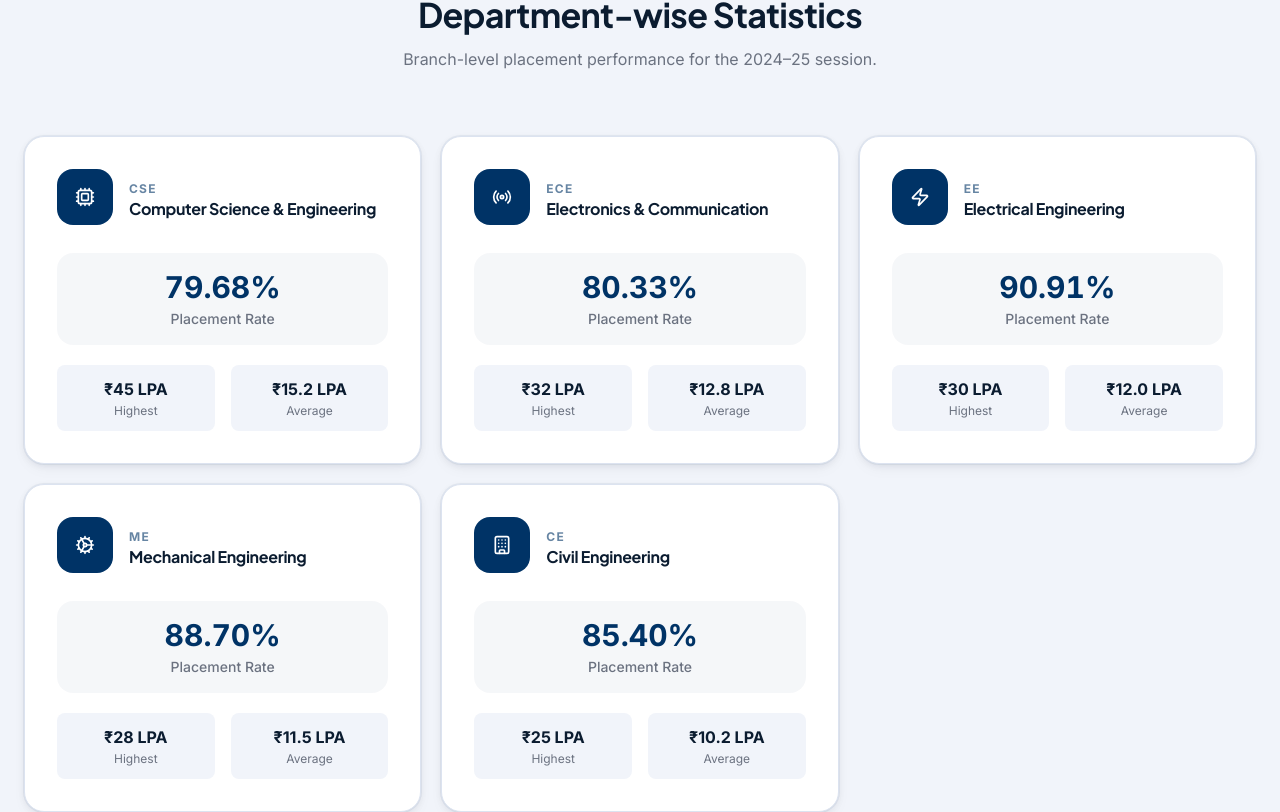
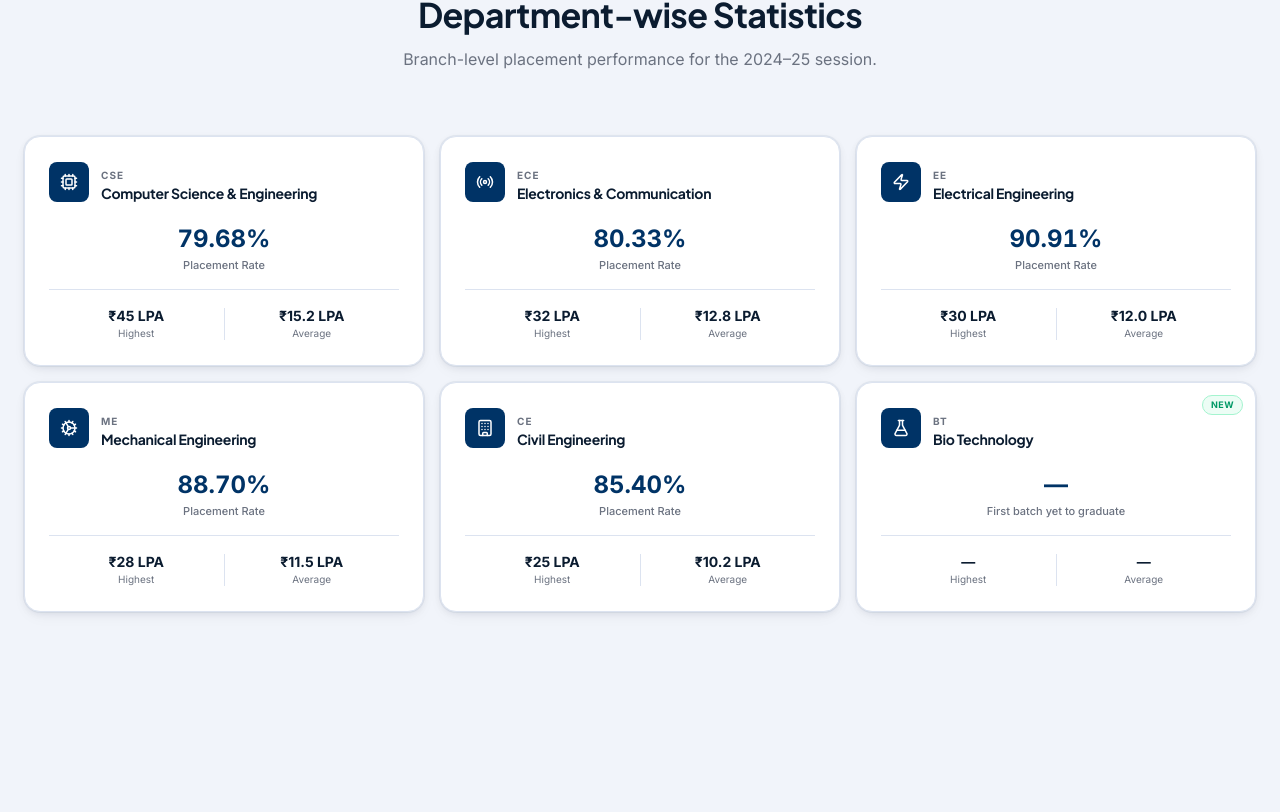
Before and after one commit to coding-pundit-nitap/Tnp, a Next.js app: page / in a window 1280 px wide. Shown: the part 3389-4201 px from the top of the page. Built offline with nearby package versions, Linux system fonts and the light colour scheme.

Commit message:
ui: add Bio Technology dept, compact department cards, remove inner shadows

```diff
--- a/components/landing/DepartmentPlacements.tsx
+++ b/components/landing/DepartmentPlacements.tsx
@@ -1,7 +1,7 @@
 "use client";
 
 import { motion } from "framer-motion";
-import { Cpu, Radio, Cog, Zap, Building } from "lucide-react";
+import { Cpu, Radio, Cog, Zap, Building, FlaskConical } from "lucide-react";
 import SectionHeading from "./SectionHeading";
 
 const data = [
@@ -12,6 +12,7 @@ const data = [
     highest: "₹45 LPA",
     average: "₹15.2 LPA",
     icon: Cpu,
+    isNew: false,
   },
   {
     dept: "Electronics & Communication",
@@ -20,6 +21,7 @@ const data = [
     highest: "₹32 LPA",
     average: "₹12.8 LPA",
     icon: Radio,
+    isNew: false,
   },
   {
     dept: "Electrical Engineering",
@@ -28,6 +30,7 @@ const data = [
     highest: "₹30 LPA",
     average: "₹12.0 LPA",
     icon: Zap,
+    isNew: false,
   },
   {
     dept: "Mechanical Engineering",
@@ -36,6 +39,7 @@ const data = [
     highest: "₹28 LPA",
     average: "₹11.5 LPA",
     icon: Cog,
+    isNew: false,
   },
   {
     dept: "Civil Engineering",
@@ -44,6 +48,16 @@ const data = [
     highest: "₹25 LPA",
     average: "₹10.2 LPA",
     icon: Building,
+    isNew: false,
+  },
+  {
+    dept: "Bio Technology",
+    short: "BT",
+    rate: "—",
+    highest: "—",
+    average: "—",
+    icon: FlaskConical,
+    isNew: true,
   },
 ];
 
@@ -60,7 +74,7 @@ export default function DepartmentWisePlacement() {
           subtitle="Branch-level placement performance for the 2024–25 session."
         />
 
-        <div className="mt-16 grid gap-5 sm:grid-cols-2 lg:grid-cols-3">
+        <div className="mt-16 grid gap-4 sm:grid-cols-2 lg:grid-cols-3">
           {data.map((d, i) => (
             <motion.div
               key={d.dept}
@@ -68,42 +82,49 @@ export default function DepartmentWisePlacement() {
               whileInView={{ opacity: 1, y: 0 }}
               transition={{ delay: i * 0.07, duration: 0.45, ease: "easeOut" }}
               viewport={{ once: true }}
-              className="group rounded-2xl border border-line bg-surface p-6 sm:p-8 shadow-soft transition-all duration-300 hover:bg-[#f8faff] hover:shadow-soft-hover"
+              className="group relative rounded-xl border border-line bg-surface p-5 sm:p-6 shadow-soft transition-all duration-300 hover:shadow-soft-hover"
             >
+              {/* New branch badge */}
+              {d.isNew && (
+                <span className="absolute top-3 right-3 rounded-full bg-emerald-50 border border-emerald-200 px-2 py-0.5 text-[9px] font-bold uppercase tracking-wider text-emerald-600">
+                  New
+                </span>
+              )}
               {/* Header */}
-              <div className="flex items-center gap-3 sm:gap-4">
-                <span className="flex h-11 w-11 sm:h-14 sm:w-14 items-center justify-center rounded-xl bg-navy text-white">
-                  <d.icon size={20} strokeWidth={2} />
+              <div className="flex items-center gap-3">
+                <span className="flex h-10 w-10 items-center justify-center rounded-lg bg-navy text-white">
+                  <d.icon size={18} strokeWidth={2} />
                 </span>
                 <div className="min-w-0">
-                  <span className="text-[10px] sm:text-xs font-bold uppercase tracking-widest text-navy/60">
+                  <span className="text-[10px] font-bold uppercase tracking-widest text-ink-muted">
                     {d.short}
                   </span>
-                  <h3 className="text-sm sm:text-base font-bold text-ink leading-tight">
+                  <h3 className="text-sm font-bold text-ink leading-tight">
                     {d.dept}
                   </h3>
                 </div>
               </div>
 
-              {/* Placement rate - prominent */}
-              <div className="mt-6 sm:mt-7 rounded-xl bg-navy/[0.04] px-4 sm:px-5 py-3 sm:py-4 text-center">
-                <p className="text-2xl sm:text-3xl font-extrabold tabular-nums text-navy">
+              {/* Placement rate */}
+              <div className="mt-5 text-center">
+                <p className="text-2xl font-extrabold tabular-nums text-navy">
                   {d.rate}
                 </p>
-                <p className="mt-1 text-xs sm:text-sm font-medium text-ink-muted">
-                  Placement Rate
+                <p className="mt-0.5 text-[11px] font-medium text-ink-muted">
+                  {d.isNew ? "First batch yet to graduate" : "Placement Rate"}
                 </p>
               </div>
 
               {/* Package stats */}
-              <div className="mt-4 sm:mt-5 grid grid-cols-2 gap-3 sm:gap-4">
-                <div className="rounded-lg bg-canvas px-3 sm:px-4 py-2.5 sm:py-3 text-center">
-                  <p className="text-sm sm:text-base font-bold text-ink">{d.highest}</p>
-                  <p className="mt-0.5 text-[11px] sm:text-xs text-ink-muted">Highest</p>
+              <div className="mt-4 flex items-center justify-between border-t border-line pt-4">
+                <div className="text-center flex-1">
+                  <p className="text-sm font-bold text-ink">{d.highest}</p>
+                  <p className="text-[10px] text-ink-muted">Highest</p>
                 </div>
-                <div className="rounded-lg bg-canvas px-3 sm:px-4 py-2.5 sm:py-3 text-center">
-                  <p className="text-sm sm:text-base font-bold text-ink">{d.average}</p>
-                  <p className="mt-0.5 text-[11px] sm:text-xs text-ink-muted">Average</p>
+                <div className="h-8 w-px bg-line" />
+                <div className="text-center flex-1">
+                  <p className="text-sm font-bold text-ink">{d.average}</p>
+                  <p className="text-[10px] text-ink-muted">Average</p>
                 </div>
               </div>
             </motion.div>
```
